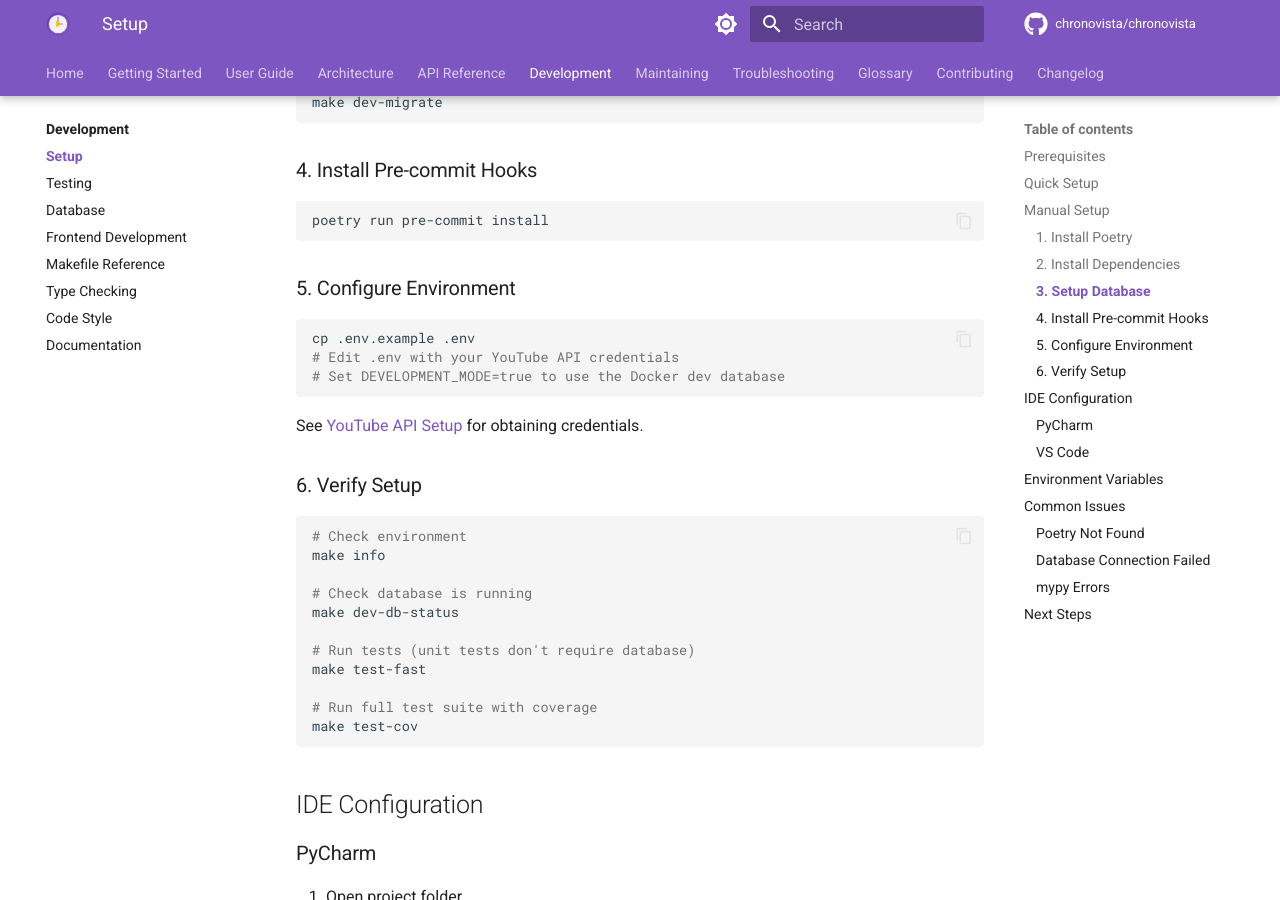
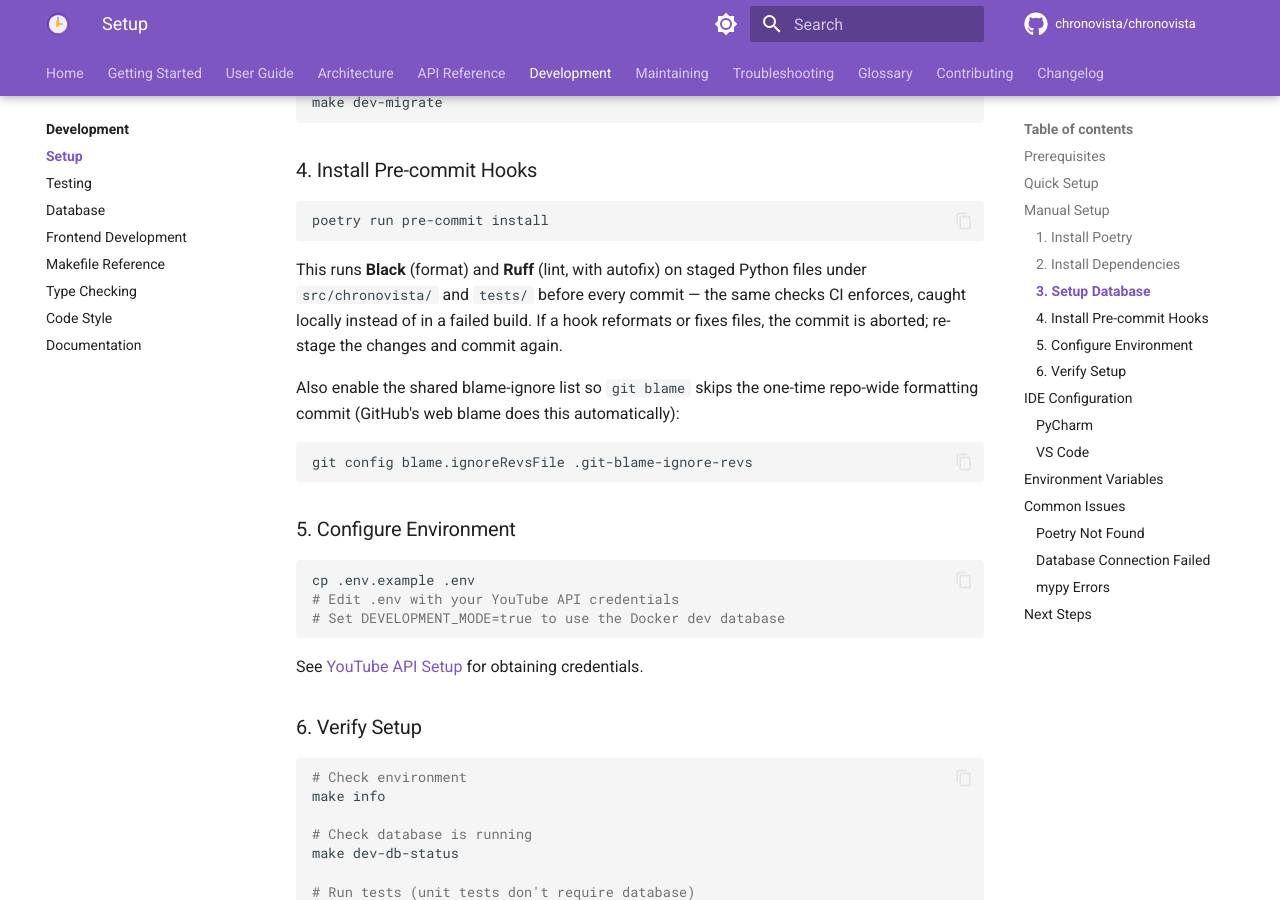
Before and after one commit to aucontraire/chronovista, an MkDocs documentation site: the page built from docs/development/setup.md, in a window 1280 px wide and 900 px high, scrolled down 1358 px. Built offline with MkDocs 1.6.1 and Material for MkDocs 9.7.7, drawn with Linux system fonts in a browser that asks for light colours; comment, search, counter and statistics services are not loaded; the version menu is left out.

Commit message:
chore: wire up pre-commit (Black + Ruff) and a blame-ignore list (#138)
The repo declared `pre-commit` as a dev dependency and the dev docs told
contributors to run `pre-commit install`, but there was no
`.pre-commit-config.yaml`, so the hook did nothing. This adds it:

- `.pre-commit-config.yaml` runs Black (format) and Ruff (lint --fix) on
  staged Python files under src/chronovista/ and tests/ before each commit —
  the same checks CI enforces (black --check + ruff check), caught locally.
  Hook versions pinned to match (Black 25.1.0, Ruff v0.12.3).
- `.git-blame-ignore-revs` lists the repo-wide Black reformat commit
  (593860812ae826c72b1e09ec93f4b64f88cbff72, #136/#137) so `git blame` skips
  it; GitHub web blame honors this file automatically.
- docs/development/setup.md: document what the hooks do and the one-time
  `git config blame.ignoreRevsFile .git-blame-ignore-revs` step.

Verified: `pre-commit run` passes Black + Ruff on sample files; the
blame-ignore file drops attribution of the reformat commit from 42 lines to 0
on a spot-checked file.

🤖 Generated with [Claude Code](https://claude.com/claude-code)

Co-authored-by: Claude <noreply@anthropic.com>

````diff
--- a/docs/development/setup.md
+++ b/docs/development/setup.md
@@ -59,6 +59,19 @@ make dev-migrate
 
 ```bash
 poetry run pre-commit install
+```
+
+This runs **Black** (format) and **Ruff** (lint, with autofix) on staged Python
+files under `src/chronovista/` and `tests/` before every commit — the same
+checks CI enforces, caught locally instead of in a failed build. If a hook
+reformats or fixes files, the commit is aborted; re-stage the changes and
+commit again.
+
+Also enable the shared blame-ignore list so `git blame` skips the one-time
+repo-wide formatting commit (GitHub's web blame does this automatically):
+
+```bash
+git config blame.ignoreRevsFile .git-blame-ignore-revs
 ```
 
 ### 5. Configure Environment
````
Also changed, not shown: .pre-commit-config.yaml (added, +23 -0 lines), 1 other file.
